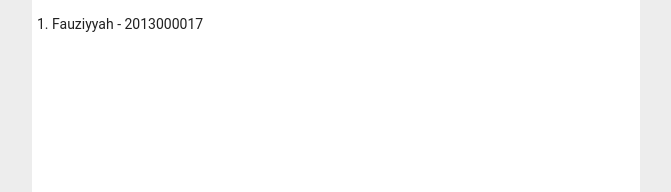
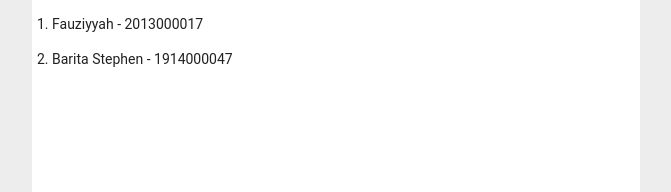
Before and after one commit to ziyyah/covidApp_line, a plain HTML site: page dikdas/index.html in a window 1280 px wide. Both pictures are taken after a click on the link "info_circle_fill". Shown: the part 190-382 px from the top of the page, without its empty margins (304-975 px from the left). Drawn offline with nearby package versions, Linux system fonts and the light colour scheme.

Commit message:
Update index.html

```diff
--- a/dikdas/index.html
+++ b/dikdas/index.html
@@ -33,6 +33,7 @@
               <h2>Kelompok line</h2>
               <!-- Close Popup -->
               <p>1. Fauziyyah - 2013000017</p>
+              <p>2. Barita Stephen - 1914000047</p>
             </div>
           </div>
 
```
